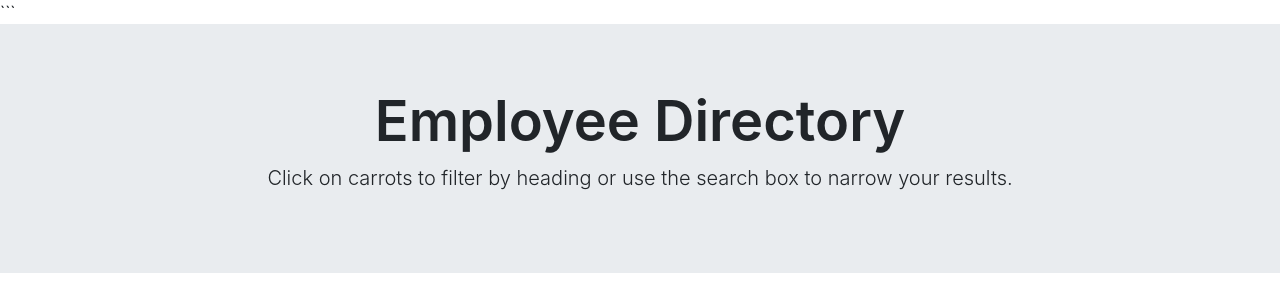
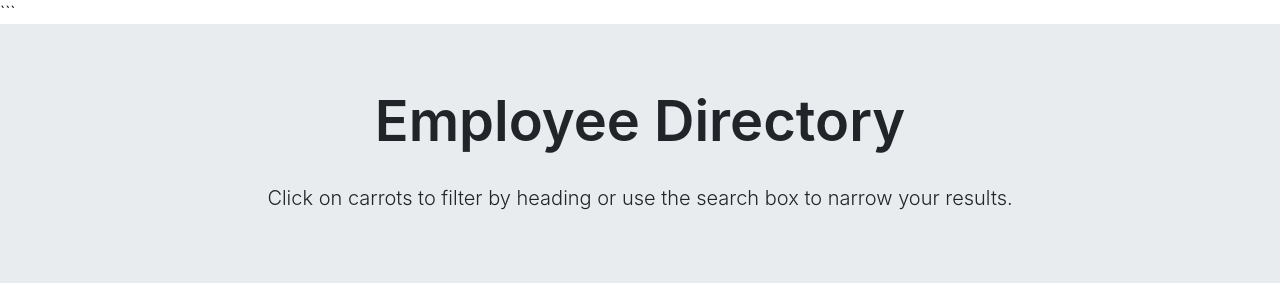
Before and after one commit to AminaTheUnicorn/user-directory, a React (Create React App) app: page / in a window 1280 px wide. Shown: the top 283 px of the page. Built offline with nearby package versions, Linux system fonts and the light colour scheme; no server answers.

Commit message:
font stlye update

```diff
--- a/src/components/Header/styles/Header.css
+++ b/src/components/Header/styles/Header.css
@@ -6,3 +6,8 @@
 .display-4 {
     font-weight: 600;
     }
+
+    .lead{
+        font-weight: 350;
+        line-height: 3.5;
+        }
```
